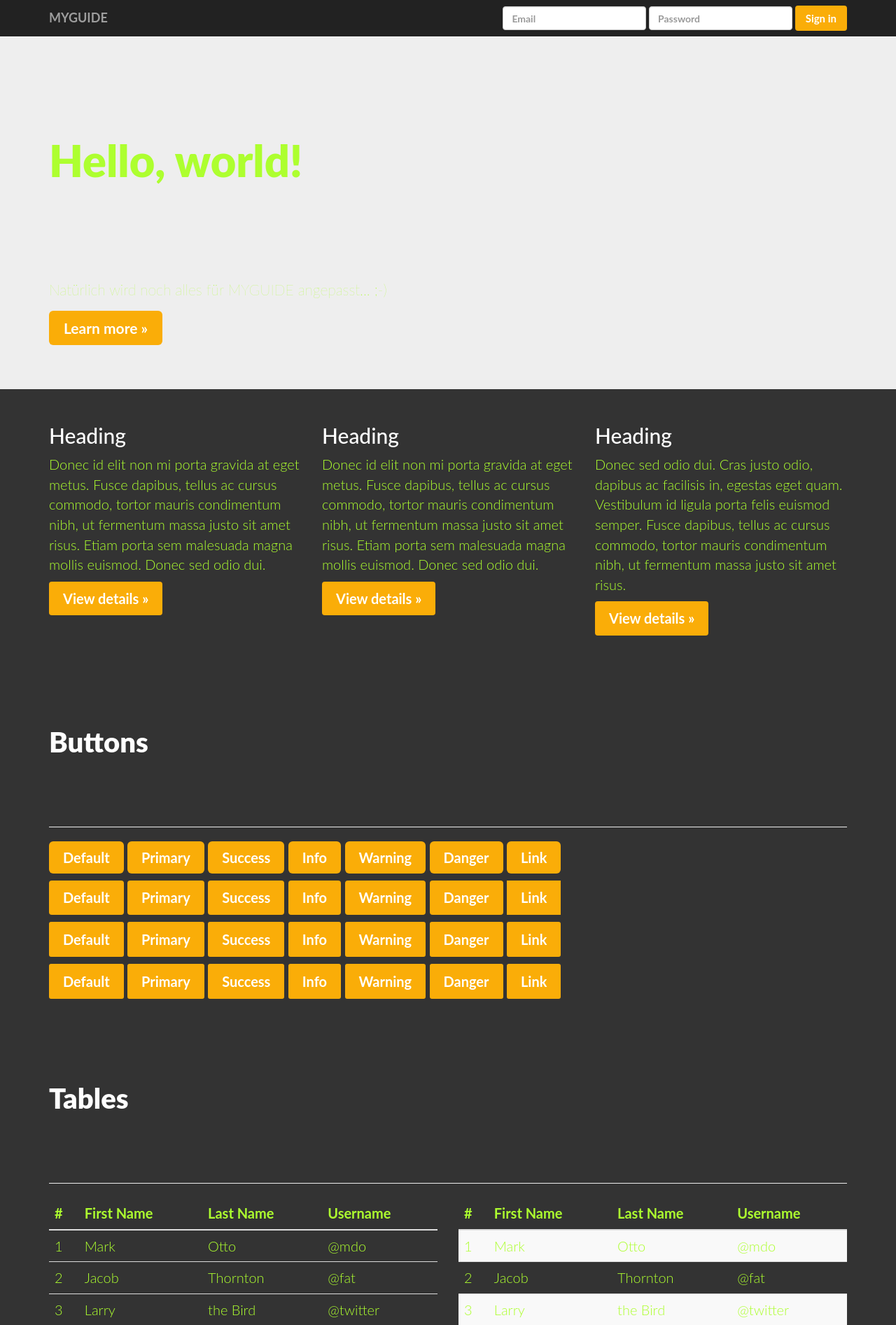
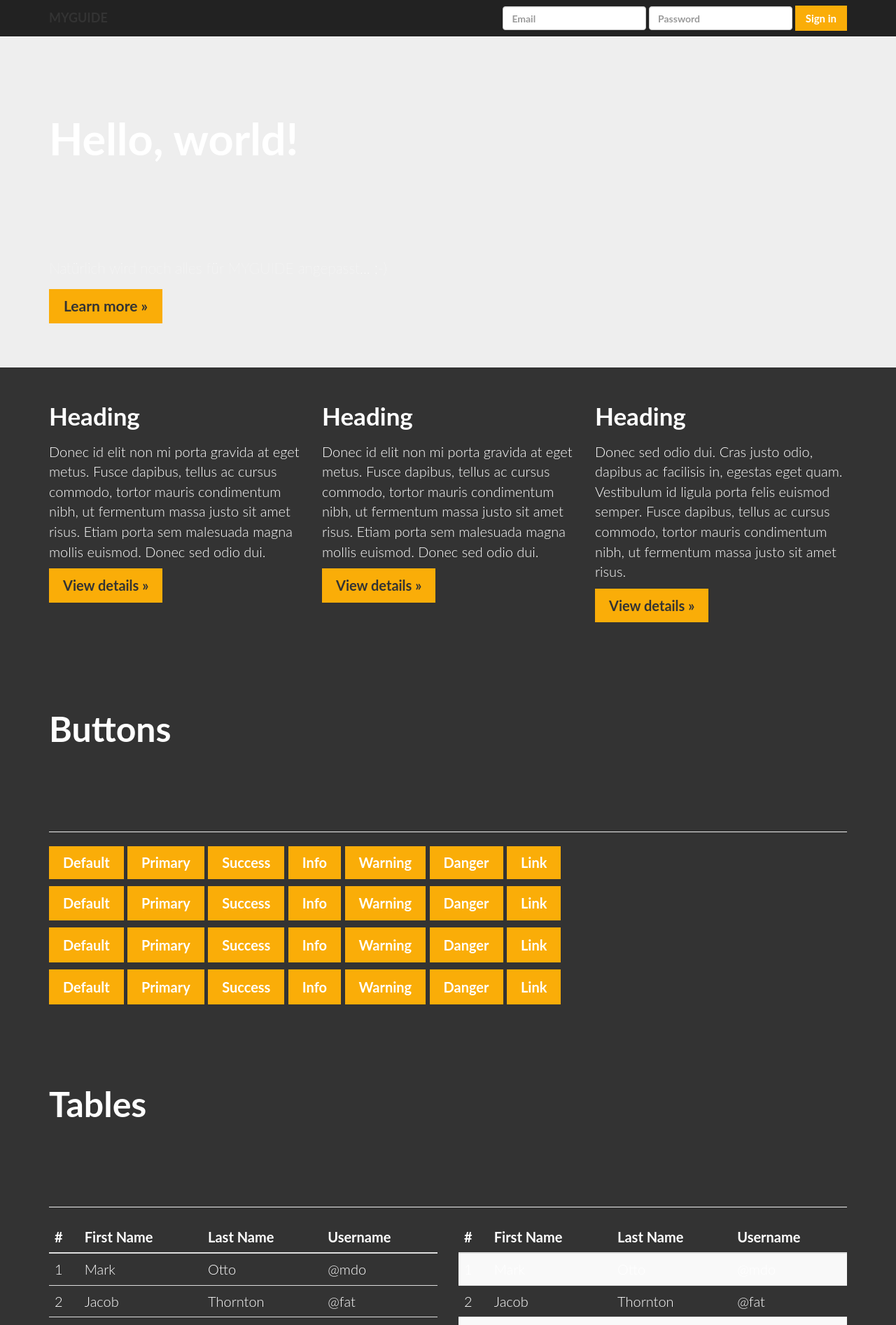
Before and after one commit to WeilbuchnerGeorg/suit-your-route, a PHP site: the page made by tmp_vorlagen/basis.html in a window 1280 px wide. Shown: the top 1893 px of the page at 70% size. Run offline with PHP 8.4, Linux system fonts and the light colour scheme; style sheets or scripts are compiled from the project's sources; some libraries are stand-ins or nearby versions.

Commit message:
gaaanz viele designanpassungen

```diff
--- a/css/myguide.css
+++ b/css/myguide.css
@@ -14,62 +14,98 @@
   font-size: .75em;
 }
 
-/* line 34, ../scss/myguide.scss */
+/* line 32, ../scss/myguide.scss */
+.footer-nav {
+  color: white !important;
+}
+
+/* line 38, ../scss/myguide.scss */
 body {
   font-family: Lato;
   font-weight: 300;
   font-size: 20px;
-  color: greenyellow;
+  color: white;
   background: #333 url("../img/headerbild_startseite3.png") no-repeat center top;
 }
 
-/* line 46, ../scss/myguide.scss */
+/* line 51, ../scss/myguide.scss */
+h1, h2, h3, h4, h5, h6, .h1, .h2, .h3, .h4, .h5, .h6 {
+  font-weight: 700;
+  font-color: white;
+}
+
+/* line 57, ../scss/myguide.scss */
 h1 {
-  font-weight: 900 !important;
-  font-size: 2em;
-  color: white;
-  padding-top: 2em;
+  font-size: 2.5em;
+  padding-top: 1.5em;
   padding-bottom: 2em;
 }
 
-/* line 55, ../scss/myguide.scss */
+/* line 64, ../scss/myguide.scss */
 h2 {
-  color: white;
+  font-size: 1.75em;
+  margin-bottom: .5em;
 }
 
-/* line 60, ../scss/myguide.scss */
+/* line 70, ../scss/myguide.scss */
+h3 {
+  color: #333333 !important;
+  font-size: 1em !important;
+  margin: 0;
+}
+
+/* line 78, ../scss/myguide.scss */
+a {
+  color: #333333 !important;
+  text-decoration: none !important;
+}
+
+/* line 84, ../scss/myguide.scss */
 .form-inline {
   color: #333333;
 }
 
-/* line 65, ../scss/myguide.scss */
-.btn {
+/* line 87, ../scss/myguide.scss */
+.such-panel {
+  margin-top: 3.5em;
+}
+
+/* line 94, ../scss/myguide.scss */
+.btn, .btn-intext {
   background-color: #faad08;
   border: none;
   background-image: none;
   padding: .5em 1em;
   color: white;
+  border-radius: 0;
   font-size: 1em;
   font-weight: 700;
 }
-/* line 76, ../scss/myguide.scss */
-.btn::before {
+/* line 106, ../scss/myguide.scss */
+.btn::before, .btn-intext::before {
   display: none;
 }
-/* line 79, ../scss/myguide.scss */
-.btn:hover {
+/* line 109, ../scss/myguide.scss */
+.btn:hover, .btn-intext:hover {
   background-color: #ef7c15 !important;
   color: white;
 }
 
-/* line 86, ../scss/myguide.scss */
+/* line 114, ../scss/myguide.scss */
+.btn-intext {
+  margin-top: 1.5em;
+  margin-bottom: 2em;
+}
+
+/* line 121, ../scss/myguide.scss */
 .col-sm-12 {
-  padding: 3em 0;
+  padding: 1em 0;
   margin-left: 15px;
   margin-right: 15px;
+  width: 97%;
 }
 
-/* line 93, ../scss/myguide.scss */
+/* line 129, ../scss/myguide.scss */
 .panel-body {
   color: #333333;
 }
--- a/includes/views/parts/footer.php
+++ b/includes/views/parts/footer.php
@@ -1,5 +1,5 @@
 <footer class="container">
-  <p>&copy; 2018 myguide &middot; <a href="impressum">Impressum</a></p>
+  <p>&copy; 2018 myguide &middot; <a class="footer-nav" href="impressum">Impressum</a></p>
 </footer>
 </body>
 </html>
--- a/scss/myguide.scss
+++ b/scss/myguide.scss
@@ -29,6 +29,10 @@
     size: .75em;
   }
 }
+.footer-nav {
+  color: white !important;
+
+}
 
 // Anpassungen Body
 body {
@@ -37,29 +41,54 @@
     weight: 300;
     size: 20px;
   }
-  color: greenyellow;
+  color: white;
   background: #333 url("../img/headerbild_startseite3.png") no-repeat center top;
 
 }
 
 // Font H1-H... noch ergänzen
+
+h1, h2, h3, h4, h5, h6, .h1, .h2, .h3, .h4, .h5, .h6 {
+  font: {
+    weight: 700;
+    color: white;
+  }
+}
 h1 {
   font: {
-    weight: 900 !important;
-    size: 2em;
+    size: 2.5em;
   }
-  color: white;
-  padding-top: 2em;
+  padding-top: 1.5em;
   padding-bottom: 2em;
 }
 h2 {
-  color: white;
+  font: {
+    size: 1.75em;
+  }
+  margin-bottom: .5em;
+}
+h3 {
+    color: $schriftgrau !important;
+    font: {
+      size: 1em !important;
+    }
+  margin: 0;
+}
+
+a {
+  color: $schriftgrau !important;
+  text-decoration: none !important;
 }
 
 // suchpanel
 .form-inline {
   color: $schriftgrau;
 }
+.such-panel {
+  margin-top: 3.5em;
+}
+
+
 
 // default-button orange
 .btn {
@@ -68,6 +97,7 @@
   background-image: none;
   padding: .5em 1em;
   color: white;
+  border-radius: 0;
   font: {
     size: 1em;
     weight: 700;
@@ -81,12 +111,18 @@
     color: white;
   }
 }
+.btn-intext {
+  @extend .btn;
+  margin-top: 1.5em;
+  margin-bottom: 2em;
+}
 
 // Abstand oben-unten vollbreite elemente
 .col-sm-12 {
-  padding: 3em 0;
+  padding: 1em 0;
   margin-left: 15px;
   margin-right: 15px;
+  width: 97%
 }
 
 // Kurzübersicht-Panel
```
Also changed, not shown: includes/views/index.php (+5 -4 lines).
